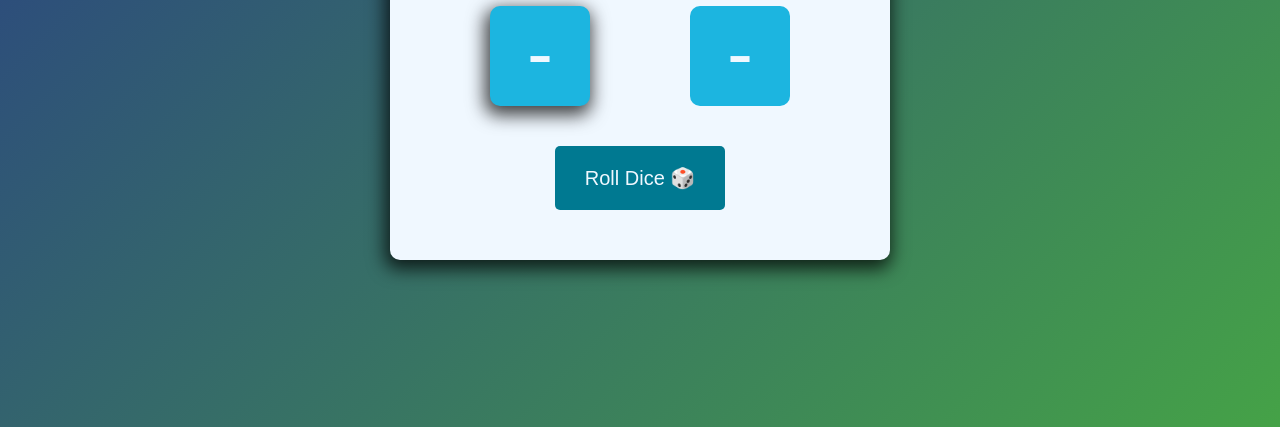
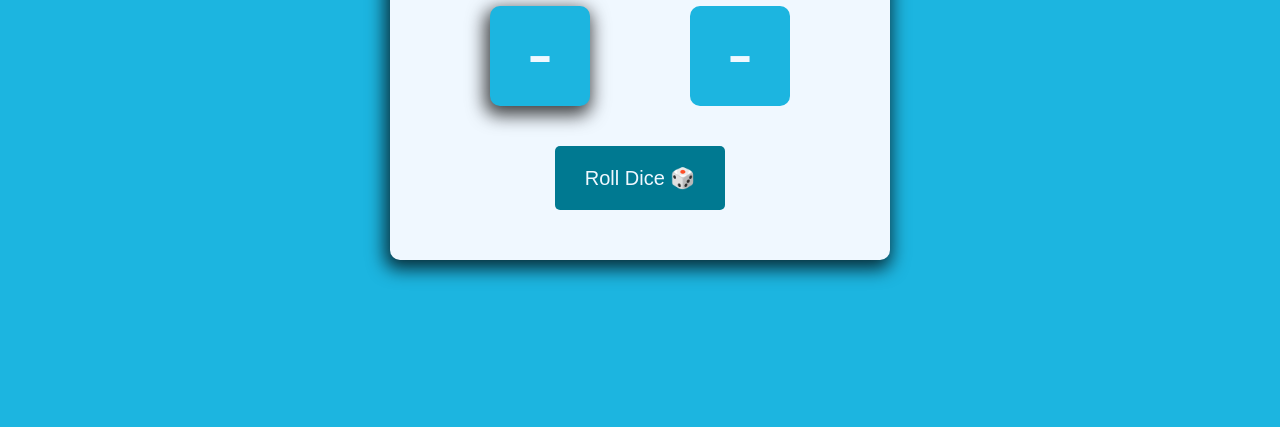
Before and after one commit to tech87/dice-game, a plain HTML site: page index.html in a window 1280 px wide. Shown: the part 373-800 px from the top of the page. Drawn offline with Linux system fonts and the light colour scheme.

Commit message:
background color changed

```diff
--- a/styles.css
+++ b/styles.css
@@ -10,7 +10,8 @@ body {
 }
 
 body {
-  background-image: linear-gradient(135deg, var(--color-1), var(--color-2));
+  /* background-image: linear-gradient(135deg, var(--color-1), var(--color-2)); */
+  background-color: #1cb5e0;
   font-family: "Roboto", sans-serif;
   height: 100vh;
   color: black;
```
